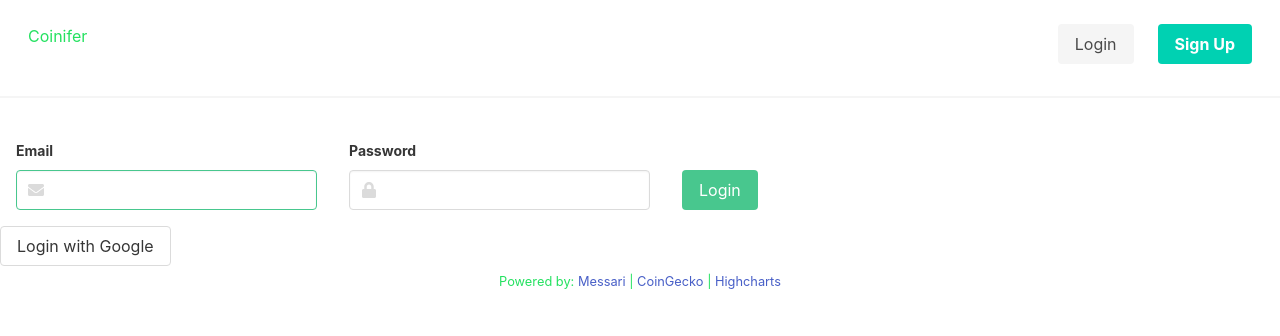
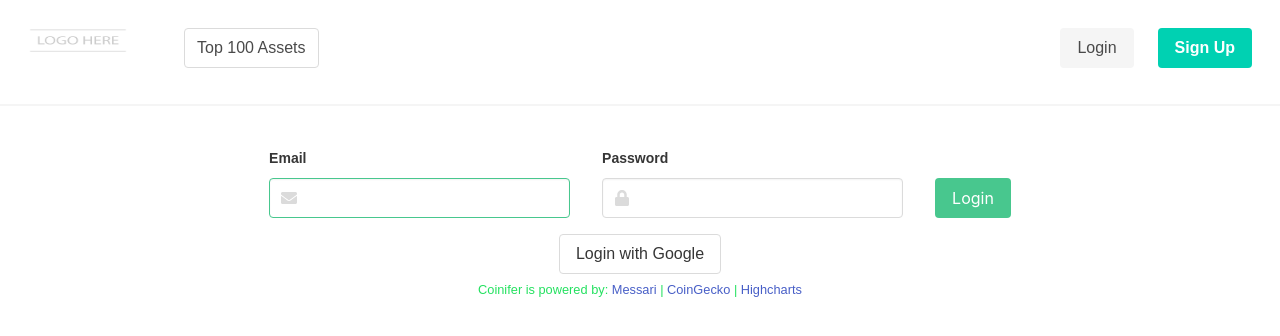
Before and after one commit to aa-eyup/Coinifer, a React app: page / in a window 1280 px wide. Built offline with nearby package versions, Linux system fonts and the light colour scheme; no server answers.

Commit message:
Styled navbar for logged-in and logged-out user + centered login/signup form

```diff
--- a/client/components/auth-form.js
+++ b/client/components/auth-form.js
@@ -10,7 +10,7 @@ const AuthForm = props => {
   const {name, displayName, handleSubmit, error} = props
 
   return (
-    <div>
+    <div id="auth-form">
       <form onSubmit={handleSubmit} name={name}>
         <div className="field">
           <label htmlFor="email" className="label">
--- a/client/components/navbar.js
+++ b/client/components/navbar.js
@@ -5,7 +5,6 @@ import {Link} from 'react-router-dom'
 import {logout} from '../store'
 
 const Navbar = ({handleClick, isLoggedIn}) => (
-  <div>
   <nav>
     {isLoggedIn ? (
       <section className="hero">
@@ -52,16 +51,21 @@ const Navbar = ({handleClick, isLoggedIn}) => (
       <nav className="navbar" role="navigation" aria-label="main navigation">
         {/* The navbar will show these links before you log in */}
         <div className="navbar-brand">
-            <a className="navbar-item" href="/home">
-              Coinifer
-              {/* <img
-                src="https://bulma.io/images/bulma-logo.png"
-                width="112"
-                height="28"
-              /> */}
+          <a href="/home" className="navbar-item">
+            <figure className="image">
+              <img
+                src="/logo-placeholder.png"
+                style={{width: '6.25rem', height: '2rem'}}
+              />
+            </figure>
           </a>
+          <div className="column center buttons">
+            <Link to="/coins/page/1" className="navbar-item center button">
+              <p>Top 100 Assets</p>
+            </Link>
           </div>
-          <div className="navbar-menu">
+        </div>
+        <div className="navbar-menu is-active">
           <div className="navbar-end">
             <div className="navbar-item">
               <div className="buttons">
@@ -77,9 +81,8 @@ const Navbar = ({handleClick, isLoggedIn}) => (
         </div>
       </nav>
     )}
+    <hr />
   </nav>
-    <hr />
-  </div>
 )
 
 /**
--- a/public/index.html
+++ b/public/index.html
@@ -4,13 +4,13 @@
     <meta charset="utf-8" />
     <meta name="viewport" content="width=device-width initial-scale=1.0" />
     <title>Coinifer</title>
-    <link rel="stylesheet" href="/styles/style.css" />
-    <link rel="stylesheet" href="/styles/grid.css" />
     <!-- <link rel="stylesheet" href="styles/debug.css" /> -->
     <link
       rel="stylesheet"
       href="https://cdn.jsdelivr.net/npm/bulma@0.9.1/css/bulma.min.css"
     />
+    <link rel="stylesheet" href="/styles/style.css" />
+    <link rel="stylesheet" href="/styles/grid.css" />
     <script
       defer
       src="https://use.fontawesome.com/releases/v5.0.7/js/all.js"
@@ -22,7 +22,7 @@
     <div id="app"></div>
     <div id="main-footer">
       <p>
-        Powered by:
+        Coinifer is powered by:
         <a href="https://www.messari.io/api" target="_blank" class="std_link"
           >Messari</a
         >
--- a/public/styles/style.css
+++ b/public/styles/style.css
@@ -15,9 +15,6 @@ label {
 nav a {
   display: inline-block;
   margin: 1em;
-}
-.navbar-brand a {
-  color: rgb(36, 225, 96);
 }
 
 form div {
@@ -49,6 +46,13 @@ form div {
   }
 }
 */
+/* Auth form ------------------------------------------------*/
+#auth-form {
+  display: flex;
+  flex-direction: column;
+  align-items: center;
+}
+
 /* Bulma navbar ------------------------------------------------*/
 .center,
 .center-column,
```
Lines whose indentation alone changed are shown as unchanged.
